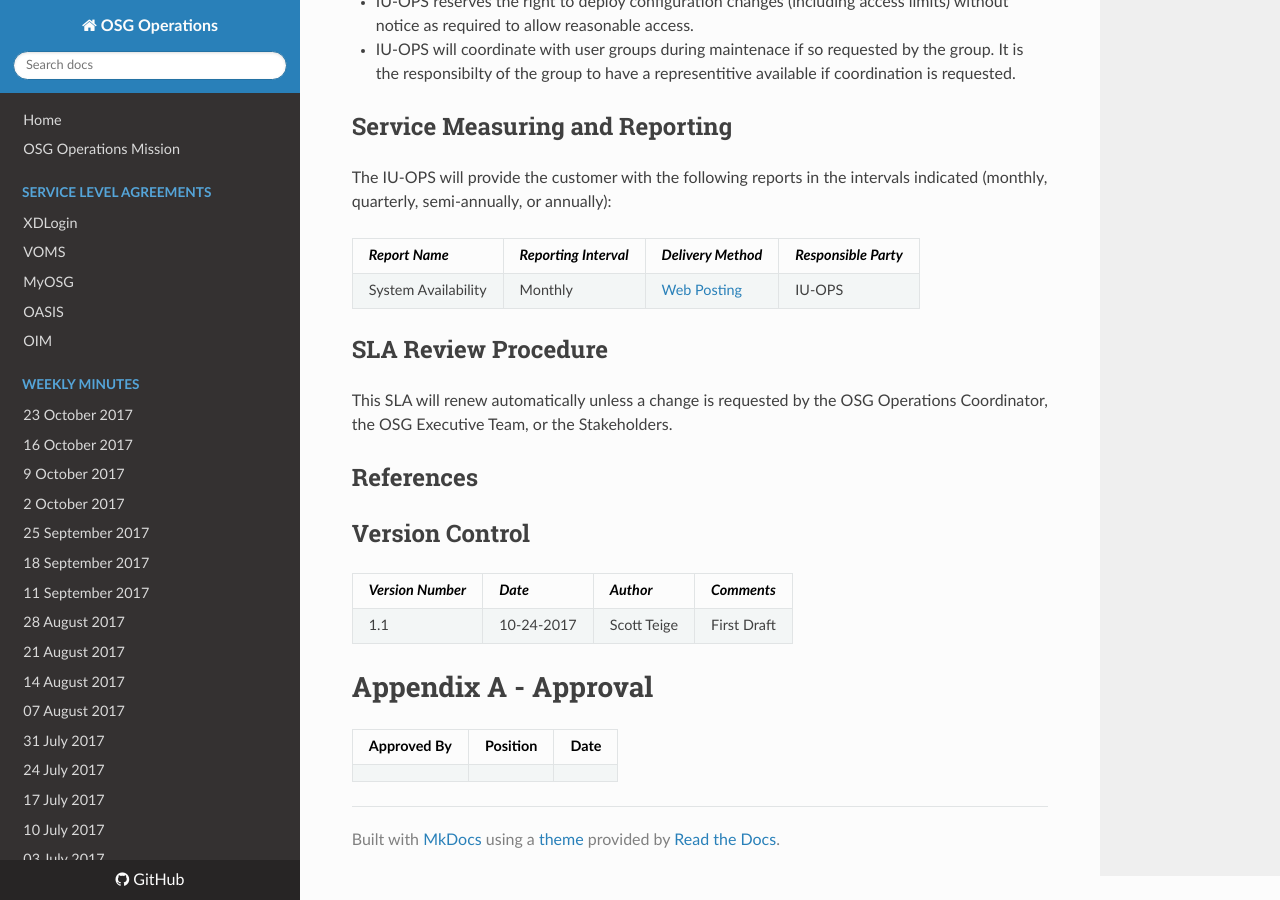
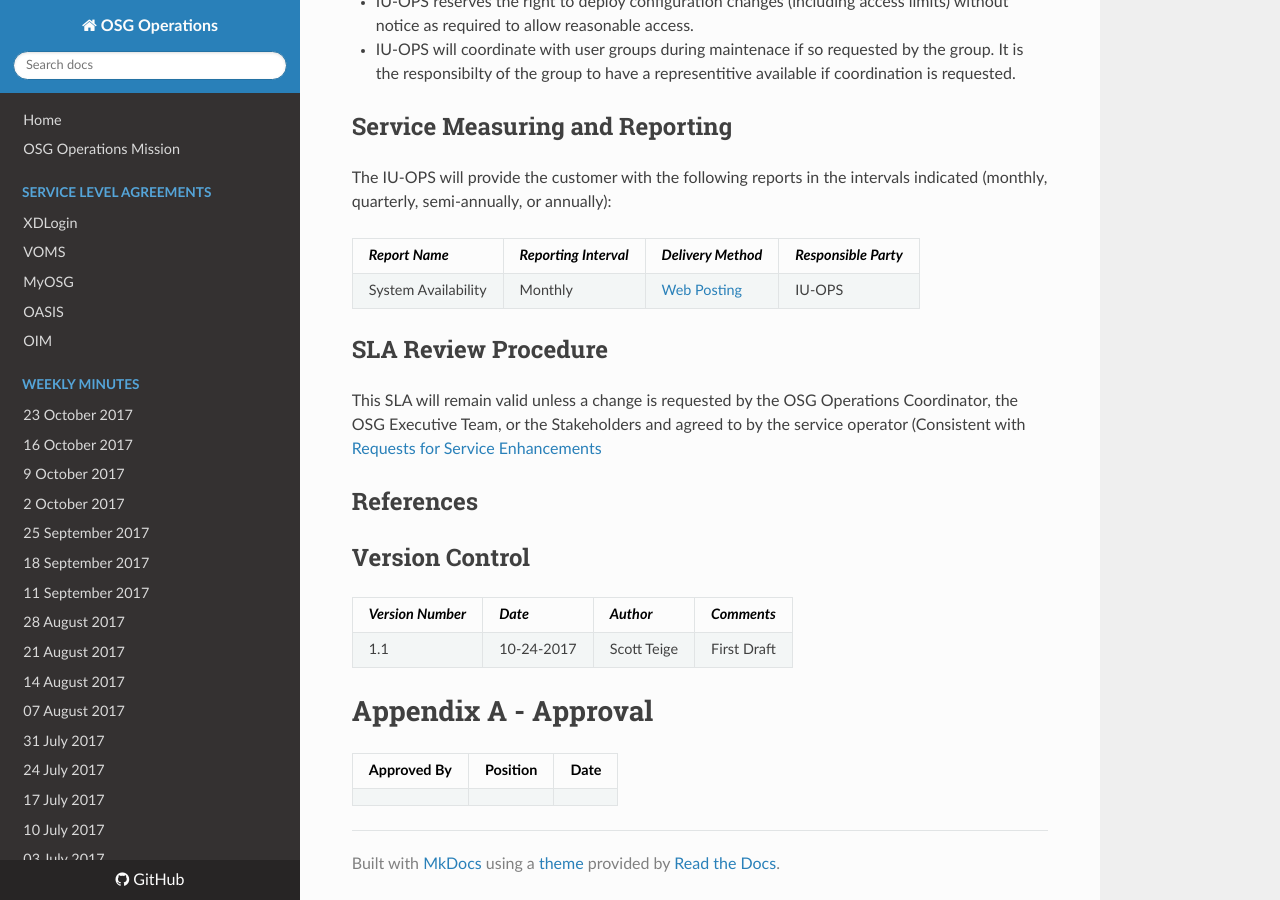
Before and after one commit to osg-htc/operations, an MkDocs documentation site: the page built from docs/SLA/event.md, in a window 1280 px wide and 900 px high, scrolled down 3102 px. Built offline with MkDocs 1.6.1, drawn with Linux system fonts in a browser that asks for light colours; nearby versions of some CDN libraries; old or Windows-style settings are respelled for this version of MkDocs.

Commit message:
Update event.md

```diff
--- a/docs/SLA/event.md
+++ b/docs/SLA/event.md
@@ -102,7 +102,7 @@ The IU-OPS will provide the customer with the following reports in the intervals
 
 ## SLA Review Procedure
 
-This SLA will renew automatically unless a change is requested by the OSG Operations Coordinator, the OSG Executive Team, or the Stakeholders.
+This SLA will remain valid unless a change is requested by the OSG Operations Coordinator, the OSG Executive Team, or the Stakeholders and agreed to by the service operator (Consistent with [Requests for Service Enhancements](requests_for_service_enhancements)
 
 ## References
 
```
